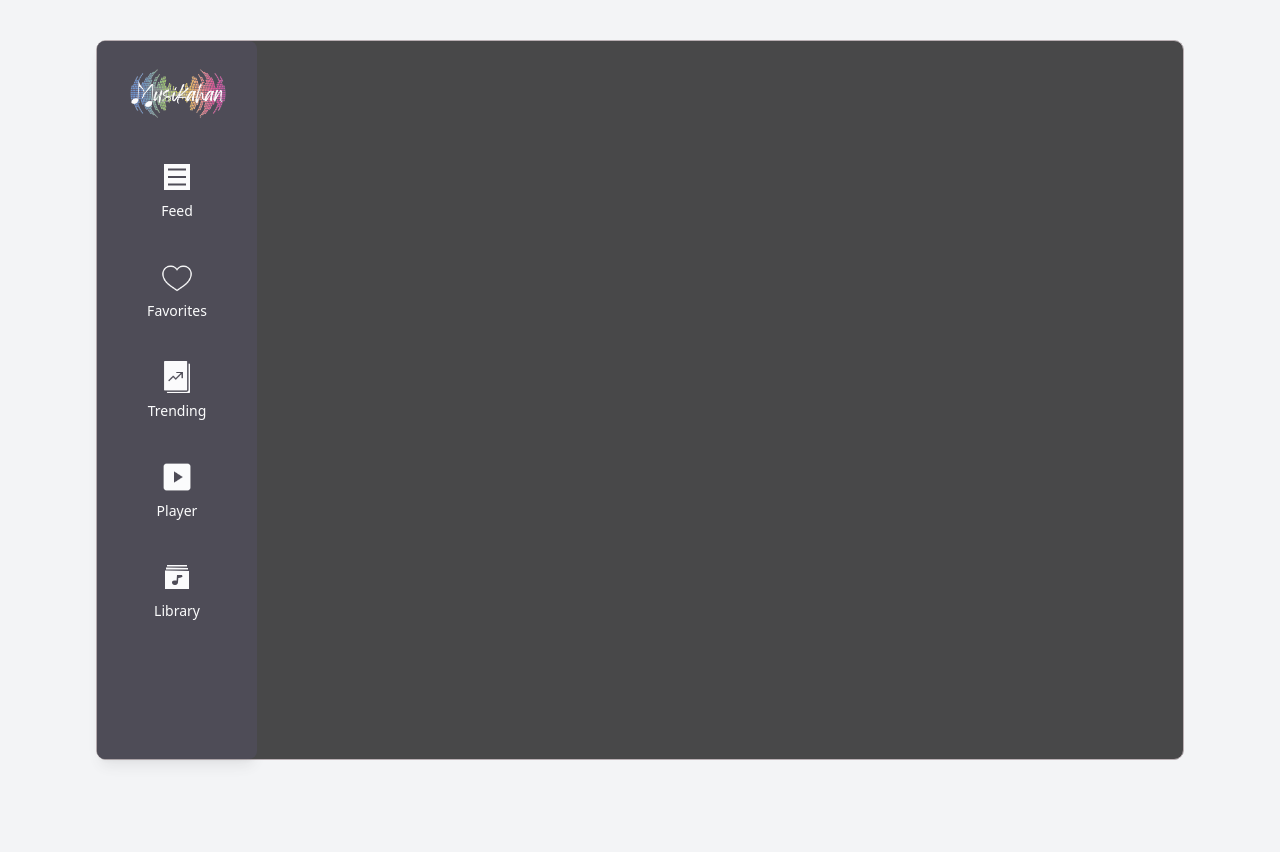
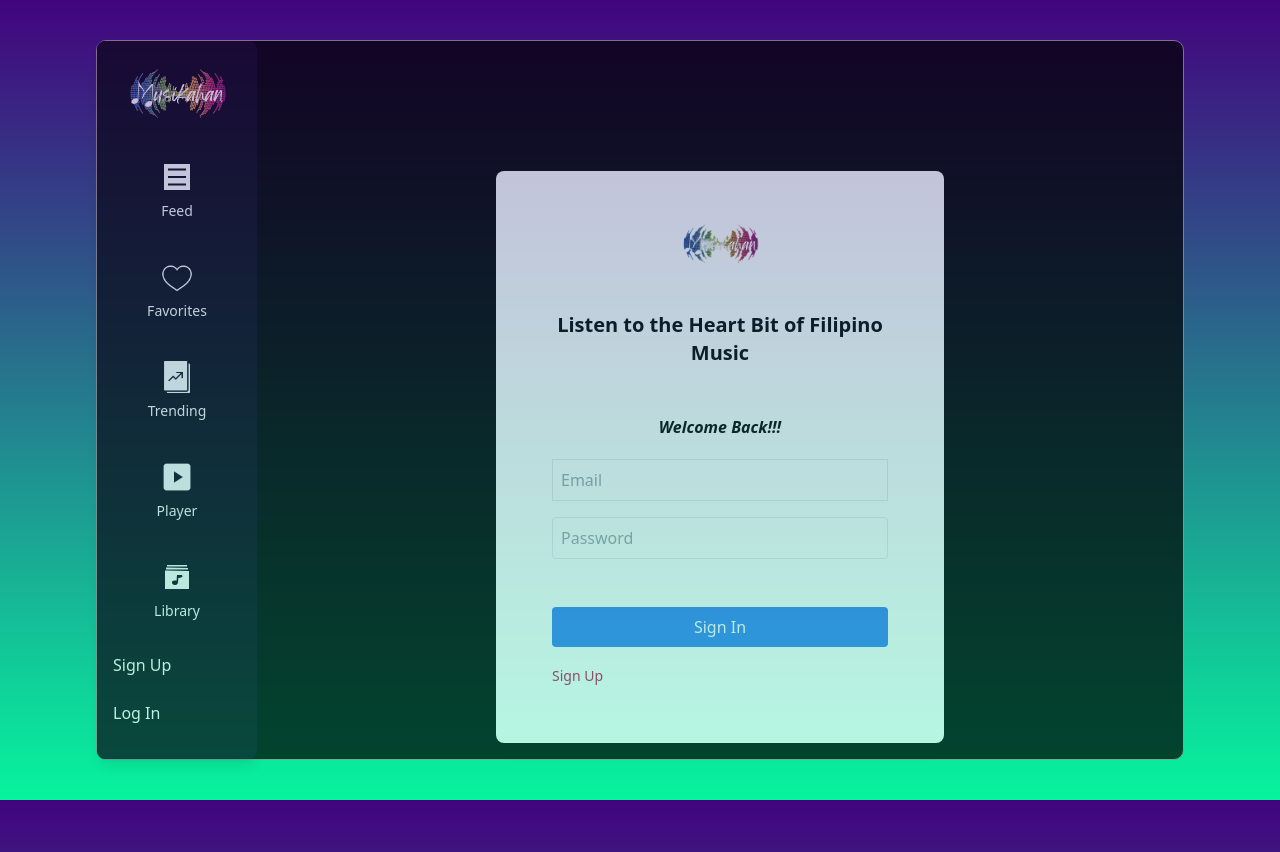
Before and after one commit to TYAquino/Musikahan, a Next.js app: page /logIn in a window 1280 px wide. Before the commit this address had no page. Shown: the top 852 px of the page. Built offline with nearby package versions, Linux system fonts and the light colour scheme; no server answers.

Commit message:
created firebase and auth added create an Account added login Page

```diff
--- /dev/null
+++ b/src/_utils/auth-context.js
@@ -0,0 +1,68 @@
+// _utils/auth-context.js
+
+"use client";
+
+import { useContext, createContext, useState, useEffect } from "react";
+import {
+  signInWithEmailAndPassword,
+  createUserWithEmailAndPassword,
+  signOut,
+  onAuthStateChanged,
+  sendSignInLinkToEmail,
+  signInWithEmailLink,
+} from "firebase/auth";
+import { auth } from "./firebase";
+
+const AuthContext = createContext();
+
+export const useUserAuth = () => {
+  return useContext(AuthContext);
+};
+
+export const AuthContextProvider = ({ children }) => {
+  const [user, setUser] = useState(null);
+
+  const emailSignIn = (email, password) => {
+    return signInWithEmailAndPassword(auth, email, password);
+  };
+
+  const emailSignUp = (email, password) => {
+    return createUserWithEmailAndPassword(auth, email, password);
+  };
+
+  const passwordlessSignIn = (email) => {
+    const actionCodeSettings = {
+      url: 'http://localhost:3000/finishSignIn', // Update with your redirect URL
+      handleCodeInApp: true,
+    };
+    return sendSignInLinkToEmail(auth, email, actionCodeSettings);
+  };
+
+  const completePasswordlessSignIn = (email, link) => {
+    return signInWithEmailLink(auth, email, link);
+  };
+
+  const firebaseSignOut = () => {
+    return signOut(auth);
+  };
+
+  useEffect(() => {
+    const unsubscribe = onAuthStateChanged(auth, (currentUser) => {
+      setUser(currentUser);
+    });
+    return () => unsubscribe();
+  }, []);
+
+  return (
+    <AuthContext.Provider value={{
+      user,
+      emailSignIn,
+      emailSignUp,
+      passwordlessSignIn,
+      completePasswordlessSignIn,
+      firebaseSignOut
+    }}>
+      {children}
+    </AuthContext.Provider>
+  );
+}
--- /dev/null
+++ b/src/_utils/firebase.js
@@ -0,0 +1,27 @@
+//src/_utils/firebase.js
+
+// Import the functions you need from the SDKs you need
+import { initializeApp } from "firebase/app";
+//import { getAnalytics } from "firebase/analytics";
+import { getAuth } from "firebase/auth";
+// TODO: Add SDKs for Firebase products that you want to use
+// https://firebase.google.com/docs/web/setup#available-libraries
+
+// Your web app's Firebase configuration
+// For Firebase JS SDK v7.20.0 and later, measurementId is optional
+const firebaseConfig = {
+  apiKey: "AIzaSyAZNJWk1TPFi4ZkmTGf0M7soDjo5jID1gM",
+  authDomain: "musikahan-44b5f.firebaseapp.com",
+  projectId: "musikahan-44b5f",
+  storageBucket: "musikahan-44b5f.appspot.com",
+  messagingSenderId: "598891582865",
+  appId: "1:598891582865:web:52e15ea3176cb6c081f630",
+  measurementId: "G-QRK2C14PT3"
+};
+
+// Initialize Firebase
+const app = initializeApp(firebaseConfig);
+const auth = getAuth(app);
+
+export {auth};
+//const analytics = getAnalytics(app);
--- /dev/null
+++ b/src/app/components/signIn.js
@@ -0,0 +1,61 @@
+//app/components/signIn.js
+"use client";
+
+import React, { useState } from "react";
+import { useUserAuth } from "../../_utils/auth-context";
+import Link from "next/link";
+
+
+export default function SignIn() {
+  const [email, setEmail] = useState("");
+  const [password, setPassword] = useState("");
+  const [message, setMessage] = useState("");
+  const auth = useUserAuth();
+
+  console.log('Auth:', auth); // Add this line to debug
+
+  if (!auth) {
+    return <p>Loading...</p>; // Handle case where context is not available
+  }
+
+  const { emailSignIn } = auth;
+
+  const handleSignIn = async () => {
+    try {
+      await emailSignIn(email, password);
+      setMessage("Successfully signed in!");
+    } catch (error) {
+      setMessage(error.message);
+    }
+  };
+
+  return (
+    <div className="p-4">
+      <h2 className="text-1xl text-center font-bold italic mb-5">Welcome Back!!!</h2>
+      <input
+        type="email"
+        value={email}
+        onChange={(e) => setEmail(e.target.value)}
+        placeholder="Email"
+        className="w-full p-2 border mb-4"
+      />
+      <input
+        type="password"
+        value={password}
+        onChange={(e) => setPassword(e.target.value)}
+        placeholder="Password"
+        className="w-full p-2 border rounded mb-12"
+      />
+      <button onClick={handleSignIn} className="w-full p-2 bg-blue-500 text-white mb-4 rounded transition-colors duration-300 hover:bg-blue-700">
+        Sign In
+      </button>
+      {message && <p className="text-red-500 mt-2">{message}</p>}
+      <div className="sign-up-link">
+          <Link href="/signUp"
+            className="text-pink-700 text-sm hover:underline active:text-green-500">Sign Up
+          </Link>
+      </div>
+      </div>
+
+  );
+}
--- /dev/null
+++ b/src/app/components/signIncomplete.js
@@ -0,0 +1,34 @@
+//app/components/signInComplete.js
+"use client";
+
+import React, { useEffect, useState } from "react";
+import { useRouter } from "next/router";
+import { useUserAuth } from "../_utils/auth-context";
+
+export default function FinishSignIn() {
+  const [message, setMessage] = useState("");
+  const { completePasswordlessSignIn } = useUserAuth();
+  const router = useRouter();
+
+  useEffect(() => {
+    const email = window.localStorage.getItem("emailForSignIn");
+    if (email && window.location.href) {
+      completePasswordlessSignIn(email, window.location.href)
+        .then(() => {
+          window.localStorage.removeItem("emailForSignIn");
+          setMessage("Successfully signed in!");
+          router.push("/"); // Redirect to home page
+        })
+        .catch((error) => {
+          setMessage(error.message);
+        });
+    }
+  }, [completePasswordlessSignIn, router]);
+
+  return (
+    <div className="flex flex-col min-h-screen items-center justify-center">
+      <h1 className="text-2xl font-bold mb-4">Finish Sign In</h1>
+      {message && <p>{message}</p>}
+    </div>
+  );
+}
--- /dev/null
+++ b/src/app/components/signUp.js
@@ -0,0 +1,73 @@
+//app/components/signUp.js
+"use client";
+
+import React, { useState } from "react";
+import { useUserAuth } from "../../_utils/auth-context";
+import Link from "next/link";
+
+
+export default function SignUp() {
+  const [email, setEmail] = useState("");
+  const [password, setPassword] = useState("");
+  const [name, setName] = useState("");
+  const [message, setMessage] = useState("");
+  const auth = useUserAuth();
+
+  if (!auth) {
+    return <p>Loading...</p>; // Handle case where context is not available
+  }
+
+  const { emailSignUp } = auth;
+
+  const handleSignUp = async () => {
+    try {
+      await emailSignUp(email, password);
+      setMessage("Successfully signed up!");
+    } catch (error) {
+      setMessage(error.message);
+    }
+  };
+
+  return (
+    <div className="flex items-center justify-center h-screen ">
+      <div className="w-full max-w-md p-8 bg-white rounded-lg shadow-lg opacity-90">
+        <div className="text-center mb-6">
+          {/* Logo */}
+          <img
+            src="/images/picture1.png" // Replace with the actual path to your logo
+            alt="logo"
+            width={100} // Adjust width as needed
+            height={100} // Adjust height as needed
+            className="mx-auto"
+          />
+          {/* Tagline */}
+          <p className="text-2xl font-semibold italic">Join Us in Music Exploration!</p>
+        </div>
+        <h2 className="text-xl font-bold text-center mb-6">Create an Account</h2>
+        <input
+          type="email"
+          value={email}
+          onChange={(e) => setEmail(e.target.value)}
+          placeholder="Email"
+          className="w-full p-3 border rounded mb-4"
+        />
+        <input
+          type="password"
+          value={password}
+          onChange={(e) => setPassword(e.target.value)}
+          placeholder="Password"
+          className="w-full p-3 border rounded mb-6"
+        />
+        <button onClick={handleSignUp} className="w-full p-3 bg-blue-500 text-white rounded transition-colors duration-300 hover:bg-blue-700">
+          Sign Up
+        </button>
+        {message && <p className="text-red-500 text-center mt-3">{message}</p>}
+        <div className="text-center mt-4">
+          <Link href="/signIn"
+            className="text-gray-900 text-sm hover:underline active:text-blue-800">Already have an account? Sign In
+          </Link>
+        </div>
+      </div>
+    </div>
+  );
+}
--- a/src/app/layout.js
+++ b/src/app/layout.js
@@ -3,17 +3,20 @@
 import React from 'react';
 import Sidebar from './sidebar'; // Adjust the import path as needed
 import './globals.css'; // Import your global CSS file
+import { AuthContextProvider } from '@/_utils/auth-context';
 
 export default function Layout({ children }) {
   return (
     <html>
       <body className='min-h-screen bg-gray-100'>
+        <AuthContextProvider> {/* Wrap the application with the AuthContextProvider */}
           <header className="bg-black flex">
             <Sidebar /> {/* Sidebar will be inside the header */}
             <main className='flex-1 p-4'> {/* Adjust ml-64 based on sidebar width */}
               {children}
             </main>
           </header>
+        </AuthContextProvider>
       </body>
     </html>
   );
--- /dev/null
+++ b/src/app/logIn/page.js
@@ -0,0 +1,26 @@
+"use client";
+
+import React from "react";
+import SignIn from "../components/signIn";
+
+export default function Login() {
+  return (
+    <div className="flex min-h-screen items-center justify-center">
+      <div className="bg-white shadow-lg rounded-lg p-10 w-full max-w-md">
+        <div className="flex flex-col items-center mb-6">
+          <img
+            src="/images/picture1.png"
+            width={100}
+            height={100}
+            alt="logo"
+            className="mb-4"
+          />
+          <h2 className="text-xl font-bold mb-2 text-center bg-">
+            Listen to the Heart Bit of Filipino Music
+          </h2>
+        </div>
+        <SignIn />
+      </div>
+    </div>
+  );
+}
--- a/src/app/login.js
+++ /dev/null
@@ -1,11 +0,0 @@
-import React from "react";
-
-export default function Login(){
-  return (
-    <div>
-
-    </div>
-
-  );
-
-}
--- a/src/app/sidebar.js
+++ b/src/app/sidebar.js
@@ -1,7 +1,8 @@
-// src/components/sidebar.js
+// src/app/sidebar.js
 "use client";
 import React from 'react';
 import SideButtons from './sidebuttons'; // Importing SideButtons from the same directory
+import Link from 'next/link';
 
 export default function Sidebar() {
   return (
@@ -24,6 +25,12 @@
         <SideButtons title="Trending" to="/trending" imageSrc="/images/trending.png" />
         <SideButtons title="Player" to="/player" imageSrc="/images/player.png" />
         <SideButtons title="Library" to="/library" imageSrc="/images/library.png" />
+        <Link href="/signup">
+          <button className="text-white ">Sign Up</button>
+        </Link>
+        <Link href="/logIn">
+          <button className="text-white">Log In</button>
+        </Link>
       </div>
     </div>
   );
--- a/src/app/sidebuttons.js
+++ b/src/app/sidebuttons.js
@@ -1,5 +1,5 @@
 "use client";
-// src/components/sidebuttons.js
+// src/app/sidebuttons.js
 import React from 'react';
 import Link from 'next/link';
 
--- /dev/null
+++ b/src/app/signUp/page.js
@@ -0,0 +1,8 @@
+"use client";
+
+import React from "react";
+import SignUp from "../components/signUp";
+
+export default function SignupPage() {
+  return <SignUp />;
+}
```
Lines whose indentation alone changed are shown as unchanged.
